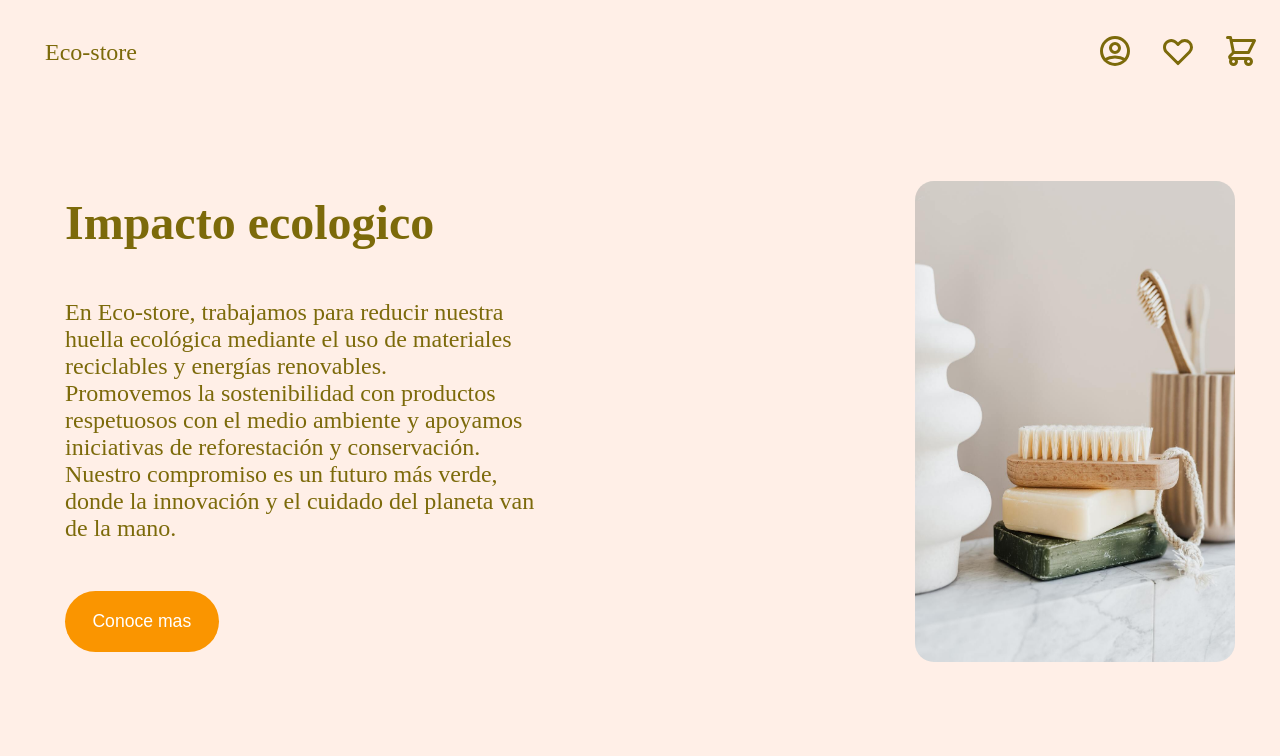
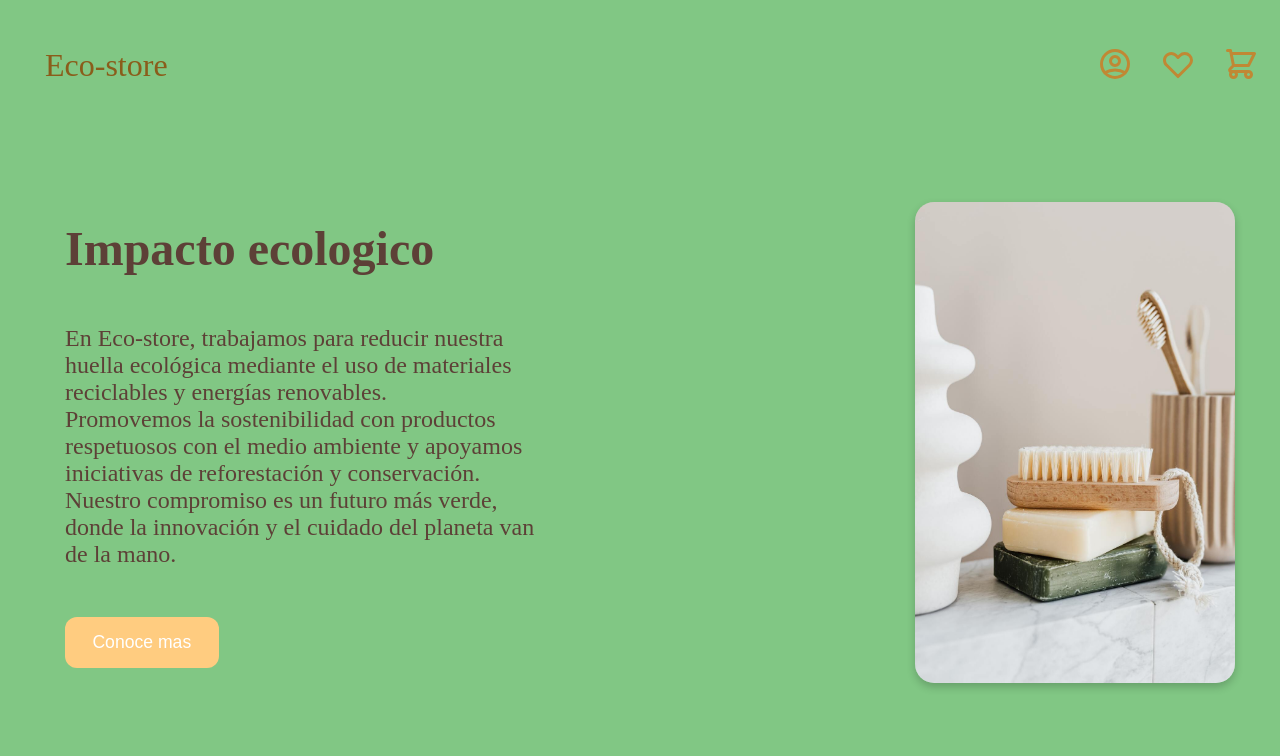
Before and after one commit to franco-barros/Landing-page-ECO, a plain HTML site: page index.html in a window 1280 px wide. Shown: the top 756 px of the page. Drawn offline with Linux system fonts and the light colour scheme.

Commit message:
second commit

```diff
--- a/index.html
+++ b/index.html
@@ -27,7 +27,7 @@
           >
             <path
               d="M5.121 17.804C7.21942 16.6179 9.58958 15.9963 12 16C14.5 16 16.847 16.655 18.879 17.804M15 10C15 10.7956 14.6839 11.5587 14.1213 12.1213C13.5587 12.6839 12.7956 13 12 13C11.2044 13 10.4413 12.6839 9.87868 12.1213C9.31607 11.5587 9 10.7956 9 10C9 9.20435 9.31607 8.44129 9.87868 7.87868C10.4413 7.31607 11.2044 7 12 7C12.7956 7 13.5587 7.31607 14.1213 7.87868C14.6839 8.44129 15 9.20435 15 10ZM21 12C21 13.1819 20.7672 14.3522 20.3149 15.4442C19.8626 16.5361 19.1997 17.5282 18.364 18.364C17.5282 19.1997 16.5361 19.8626 15.4442 20.3149C14.3522 20.7672 13.1819 21 12 21C10.8181 21 9.64778 20.7672 8.55585 20.3149C7.46392 19.8626 6.47177 19.1997 5.63604 18.364C4.80031 17.5282 4.13738 16.5361 3.68508 15.4442C3.23279 14.3522 3 13.1819 3 12C3 9.61305 3.94821 7.32387 5.63604 5.63604C7.32387 3.94821 9.61305 3 12 3C14.3869 3 16.6761 3.94821 18.364 5.63604C20.0518 7.32387 21 9.61305 21 12Z"
-              stroke="#7C6A0A"
+              stroke="#c08834"
               stroke-width="2"
               stroke-linecap="round"
               stroke-linejoin="round"
@@ -44,7 +44,7 @@
           >
             <path
               d="M3.34255 7.7779C3.5687 7.23194 3.90017 6.73586 4.31804 6.31799C4.7359 5.90012 5.23198 5.56865 5.77795 5.3425C6.32392 5.11635 6.90909 4.99995 7.50004 4.99995C8.09099 4.99995 8.67616 5.11635 9.22213 5.3425C9.7681 5.56865 10.2642 5.90012 10.682 6.31799L12 7.63599L13.318 6.31799C14.162 5.47407 15.3066 4.99997 16.5 4.99997C17.6935 4.99997 18.8381 5.47407 19.682 6.31799C20.526 7.16191 21.0001 8.30651 21.0001 9.49999C21.0001 10.6935 20.526 11.8381 19.682 12.682L12 20.364L4.31804 12.682C3.90017 12.2641 3.5687 11.7681 3.34255 11.2221C3.1164 10.6761 3 10.0909 3 9.49999C3 8.90904 3.1164 8.32387 3.34255 7.7779Z"
-              stroke="#7C6A0A"
+              stroke="#c08834"
               stroke-width="2"
               stroke-linecap="round"
               stroke-linejoin="round"
@@ -61,7 +61,7 @@
           >
             <path
               d="M3 3H5L5.4 5M5.4 5H21L17 13H7M5.4 5L7 13M7 13L4.707 15.293C4.077 15.923 4.523 17 5.414 17H17M17 17C16.4696 17 15.9609 17.2107 15.5858 17.5858C15.2107 17.9609 15 18.4696 15 19C15 19.5304 15.2107 20.0391 15.5858 20.4142C15.9609 20.7893 16.4696 21 17 21C17.5304 21 18.0391 20.7893 18.4142 20.4142C18.7893 20.0391 19 19.5304 19 19C19 18.4696 18.7893 17.9609 18.4142 17.5858C18.0391 17.2107 17.5304 17 17 17ZM9 19C9 19.5304 8.78929 20.0391 8.41421 20.4142C8.03914 20.7893 7.53043 21 7 21C6.46957 21 5.96086 20.7893 5.58579 20.4142C5.21071 20.0391 5 19.5304 5 19C5 18.4696 5.21071 17.9609 5.58579 17.5858C5.96086 17.2107 6.46957 17 7 17C7.53043 17 8.03914 17.2107 8.41421 17.5858C8.78929 17.9609 9 18.4696 9 19Z"
-              stroke="#7C6A0A"
+              stroke="#c08834"
               stroke-width="2"
               stroke-linecap="round"
               stroke-linejoin="round"
--- a/scss/main.scss
+++ b/scss/main.scss
@@ -1,10 +1,16 @@
-$primary-color: #ffefe7;
-$secondary-color: #ffdac6;
-$tertiary-color: #babd8d;
-$quaternary-color: #fa9500;
-$primary-text-color: #7c6a0a;
+$primary-color: #81c784;
+$secondary-color: #e6f4ea;
+$tertiary-color: #c08834;
+$quaternary-color: #ffcc80;
+$primary-text-color: #5d4037;
+$background-color: #f7f8f5;
 $font-stack: "IBM Plex Sons" sans-serif;
 $paragraph-size: 1.5em;
+$border-radius: 19px;
+$shadow-color: rgba(0, 0, 0, 0.2);
+$hover-scale: 1.05;
+$hover-color: lighten($quaternary-color, 10%);
+$border-radius-btn: 12px;
 
 @mixin boxSize($width, $padding) {
   width: $width;
@@ -36,8 +42,9 @@ nav {
   padding: 15px;
 
   p {
-    font-size: $paragraph-size;
+    font-size: 2rem;
     padding-left: 30px;
+    color: #8a5d1b;
   }
 
   .icons {
@@ -79,19 +86,32 @@ article {
   button {
     @include buttonStyle();
     width: 12vw;
-    padding: 20px;
+    padding: 15px 20px;
+    cursor: pointer;
     background-color: $quaternary-color;
-    border-radius: 35px;
+    border: none;
+    border-radius: $border-radius-btn;
     color: white;
     font-size: 1.1em;
+    transition: background-color 0.3s ease, transform 0.3s ease;
+
     &:hover {
-      transform: scale(1.3);
+      background-color: $hover-color;
+      transform: translateY(-3px) scale(1.05);
+      box-shadow: 0px 4px 12px rgba(0, 0, 0, 0.2);
     }
   }
 
   img {
     width: 25vw;
-    border-radius: 19px;
+    border-radius: $border-radius;
+    box-shadow: 0px 4px 8px $shadow-color;
+    transition: transform 0.3s ease, box-shadow 0.3s ease;
+
+    &:hover {
+      transform: scale($hover-scale);
+      box-shadow: 0px 8px 16px rgba(0, 0, 0, 0.3);
+    }
   }
 }
 
@@ -116,7 +136,6 @@ section {
       height: auto;
       flex-wrap: wrap;
       justify-content: center;
-      align-items: center;
       column-gap: 150px;
       row-gap: 80px;
     }
@@ -153,7 +172,6 @@ section {
         width: 100%;
         display: flex;
         justify-content: center;
-        align-items: center;
         flex-direction: column;
 
         img {
```
Also changed, not shown: css/main.css, 1 other file.
